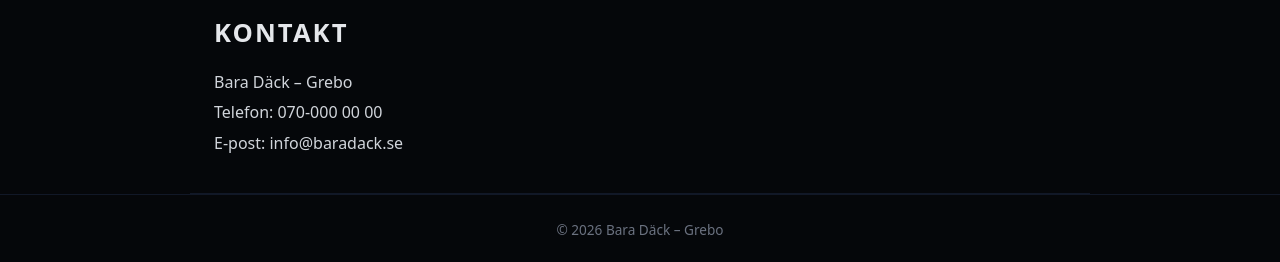
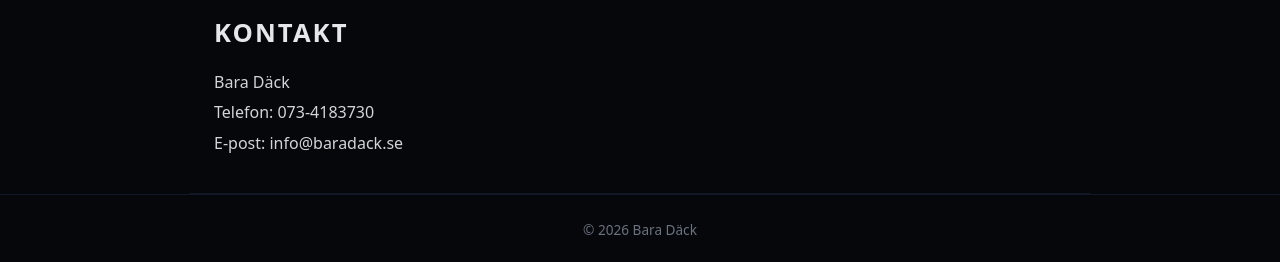
Before and after one commit to daniel78feldt-beep/baradack, a plain HTML site: page index.html in a window 1280 px wide. Shown: the part 1195-1457 px from the top of the page. Drawn offline with Linux system fonts and the light colour scheme.

Commit message:
Update contact information in index.html

```diff
--- a/index.html
+++ b/index.html
@@ -51,13 +51,13 @@
 
 <section class="contact">
     <h2>Kontakt</h2>
-    <p>Bara Däck – Grebo</p>
-    <p>Telefon: 070‑000 00 00</p>
+    <p>Bara Däck</p>
+    <p>Telefon: 073‑4183730</p>
     <p>E‑post: info@baradack.se</p>
 </section>
 
 <footer>
-    <p>© 2026 Bara Däck – Grebo</p>
+    <p>© 2026 Bara Däck</p>
 </footer>
 
 </body>
```
